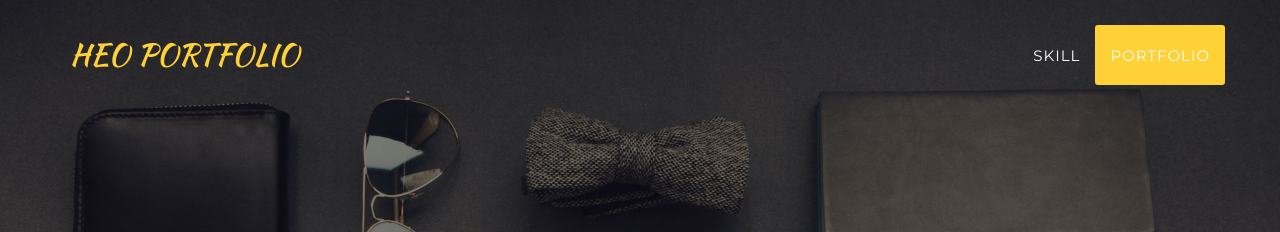
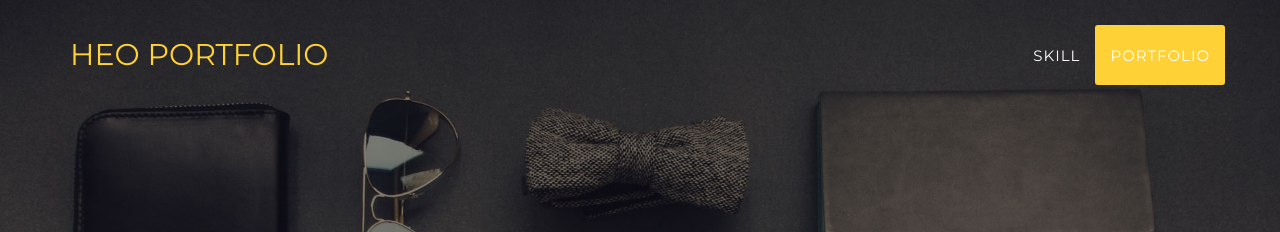
Before and after one commit to alkava28/alkava28, a Jekyll site: the page built from index.html, in a window 1280 px wide. Shown: the top 232 px of the page. Built offline with Jekyll 4.4.1, drawn with Linux system fonts in a browser that asks for light colours; some web fonts are replaced.

Commit message:
Update agency.css

```diff
--- a/_includes/css/agency.css
+++ b/_includes/css/agency.css
@@ -176,7 +176,7 @@ fieldset[disabled] .btn-xl.active {
 }
 
 .navbar-default .navbar-brand {
-    font-family: "Kaushan Script","Helvetica Neue",Helvetica,Arial,cursive;
+    font-family: Montserrat,"Helvetica Neue",Helvetica,Arial,cursive;
     color: #{{ site.data.template.color.primary }};
 }
 
```
